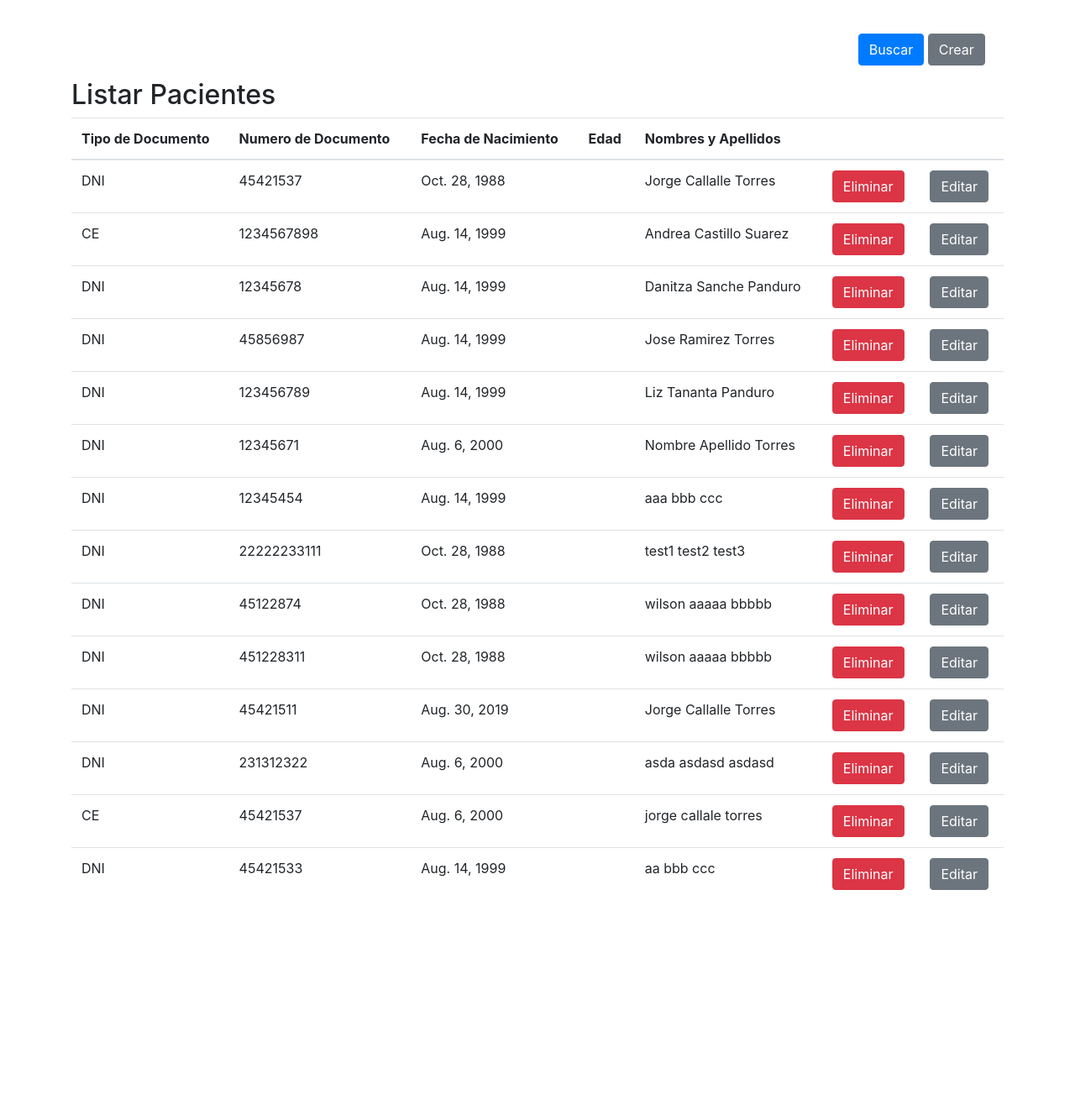
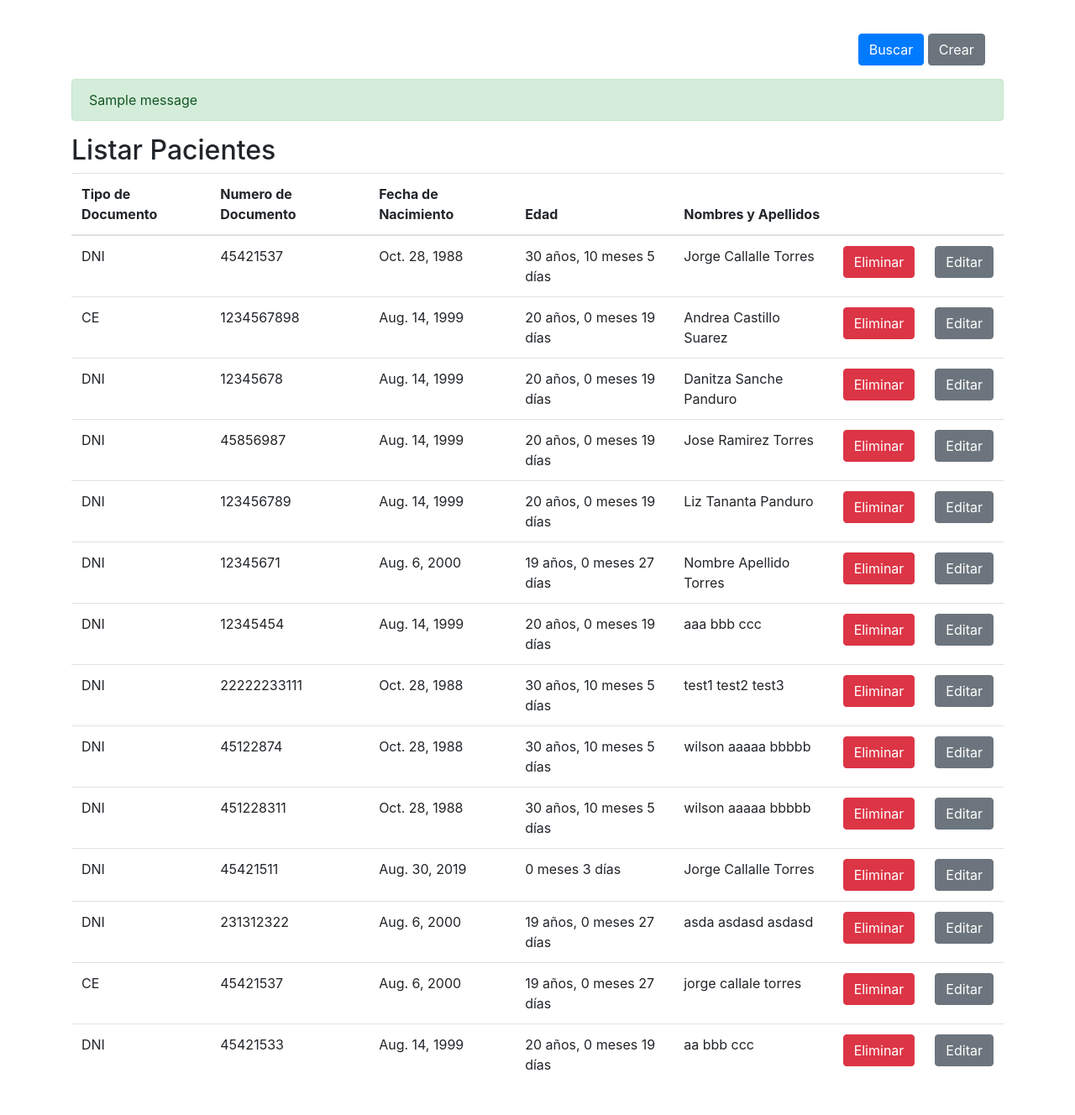
Before and after one commit to jlcallalle/django, a Django app: page / in a window 1280 px wide. Shown: the whole page at 84% size. Before the commit the page ends 1060 px from the top, so only its background shows below. Run offline with Django 3.2, Linux system fonts and the light colour scheme; data comes from the database, SQL or seed files in the repository; both versions use the stored data as it was after the commit; one stand-in notice (Sample message) is shown; some libraries are stand-ins or nearby versions.

Commit message:
se crea edad en listar y validacion form

```diff
--- a/pacientes/models.py
+++ b/pacientes/models.py
@@ -1,12 +1,33 @@
 from django.db import models
+from datetime import datetime
+from dateutil.relativedelta import relativedelta
+
 class Pacientes(models.Model):
     tipo_documento = models.CharField(max_length=3, choices=[
         ('DNI', 'DNI'),
         ('CE', 'Carné de Extranjería'),
         ('IN', 'Indocumentado'),
     ], default='DNI')
-    numero_documento = models.CharField(max_length=100, unique=True)
+    numero_documento = models.CharField(max_length=100)
     nombres = models.TextField()
     appPaterno = models.CharField(max_length=100)
     appMaterno = models.CharField(max_length=100)
     fecha = models.DateField()
+
+    class Meta:
+        unique_together = ('tipo_documento', 'numero_documento')
+
+    @property
+    def edad(self):
+        if not self.fecha:
+            return ''
+        edad1 = relativedelta(datetime.now().date(), self.fecha)
+        if edad1.years < 1:
+            if edad1.months <= 1:
+                res = '{month} meses {day} días'.format(month=edad1.months, day=edad1.days)
+            else:
+                res = '{month} meses {day} días'.format(month=edad1.months, day=edad1.days)
+        else:
+            res = '{year} años, {month} meses {day} días'.format(year=edad1.years, month=edad1.months, day=edad1.days)
+
+        return res
--- a/pacientes/templates/base.html
+++ b/pacientes/templates/base.html
@@ -16,11 +16,11 @@
 
     {% endblock %}
     </div>
-    <!-- <script src="//cdnjs.cloudflare.com/ajax/libs/jquery/2.1.3/jquery.min.js"></script>-->
-    <!-- <script src="https://stackpath.bootstrapcdn.com/bootstrap/4.2.1/js/bootstrap.min.js" ></script> -->
-    <!-- <script src="//cdnjs.cloudflare.com/ajax/libs/bootstrap-datepicker/1.6.1/js/bootstrap-datepicker.min.js"></script> -->
-    <!-- <link rel="stylesheet" href="https://cdnjs.cloudflare.com/ajax/libs/bootstrap-datepicker/1.6.1/css/bootstrap-datepicker.min.css">  -->
-    <!--<link href='http://127.0.0.1:8000/static/css/bootstrap-datepicker.min.css' rel='stylesheet'> -->
+    <script src="//cdnjs.cloudflare.com/ajax/libs/jquery/2.1.3/jquery.min.js"></script>
+    <script src="https://stackpath.bootstrapcdn.com/bootstrap/4.2.1/js/bootstrap.min.js" ></script>
+    <!--<script src="//cdnjs.cloudflare.com/ajax/libs/bootstrap-datepicker/1.6.1/js/bootstrap-datepicker.min.js"></script> -->
+    <!-- <link rel="stylesheet" href="https://cdnjs.cloudflare.com/ajax/libs/bootstrap-datepicker/1.6.1/css/bootstrap-datepicker.min.css"> -->
+    <!-- <link href='http://127.0.0.1:8000/static/css/bootstrap-datepicker.min.css' rel='stylesheet'> -->
     <script src="http://127.0.0.1:8000/static/js/main.js"></script>
 </body>
 </html>
--- a/pacientes/templates/listar-paciente.html
+++ b/pacientes/templates/listar-paciente.html
@@ -26,6 +26,20 @@
             </div>
         </section>
         <section class="listar-paciente">
+
+            {% if messages %}
+            <div class="row">
+                <br/>
+                <div class="col-md-12">
+                    {% for message in messages %}
+                    <div class="alert {% if message.tags %}alert-{{ message.tags }}{% endif %}">
+                         <span class="glyphicon glyphicon-exclamation-sign" aria-hidden="true"></span> {{ message|safe }}
+                    </div>
+                    {% endfor %}
+                </div>
+            </div>
+            {% endif %}
+
               <h2>Listar Pacientes</h2>
                 <div class="table-responsive">
                 <table class="table">
--- a/pacientes/views.py
+++ b/pacientes/views.py
@@ -1,6 +1,7 @@
 from django.shortcuts import render
+from django.contrib import messages
 from django.views.generic import ListView, CreateView, UpdateView, DeleteView
-from django.urls import reverse_lazy
+from django.urls import reverse_lazy, reverse
 from .models import Pacientes
 from .form import PacienteForm
 
@@ -14,7 +15,11 @@ class CrearPacientes(CreateView):
     model = Pacientes
     form_class = PacienteForm
     form = PacienteForm
-    success_url = reverse_lazy('listar-pacientes')
+    #success_url = reverse_lazy('listar-pacientes')
+
+    def get_success_url(self):
+        messages.success(self.request, 'Se guardó exitosamente')
+        return reverse('listar-pacientes')
 
 class EliminarPacientes(DeleteView):
     template_name = 'eliminar-paciente.html'
```
Also changed, not shown: pacientes/form.py (+20 -6 lines), pacientes/templates/crear-paciente.html (+29 -0 lines), db.sqlite3, pacientes/migrations/0002_auto_20190829_1617.py (added).
